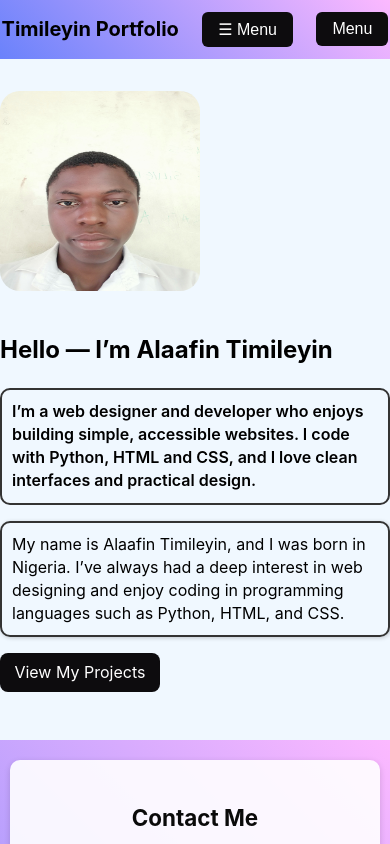
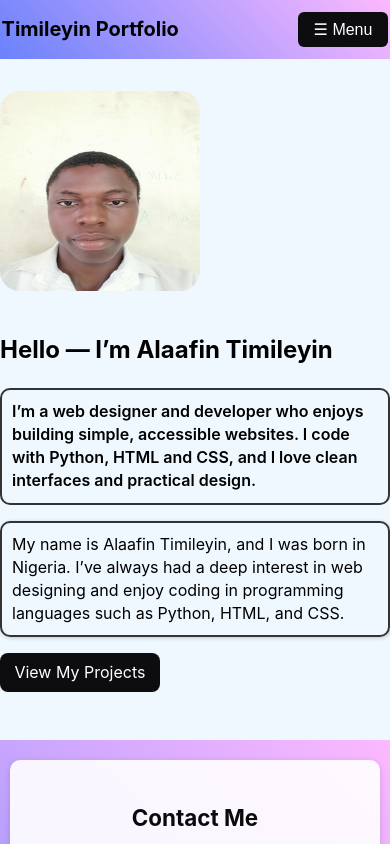
Before and after one commit to PYP-GUILD/Timileyin-Portfolio, a plain HTML site: page index.html in a window 390 px wide. Shown: the top 844 px of the page. Drawn offline with Linux system fonts and the light colour scheme; files whose address does not match are found by name.

Commit message:
Update index.html

```diff
--- a/index.html
+++ b/index.html
@@ -10,9 +10,8 @@
     <header class="site-header">
       <div class="container header-inner">
         <h1 class="site-title">Timileyin Portfolio</h1>
-        <button class="nav-toggle">☰ Menu</button>
-        <button class="nav-toggle" aria-controls="main-nav" aria-expanded="false">Menu</button>
-        <nav id="main-nav" class="nav">
+        <button class="nav-toggle" aria-controls="main-nav" aria-expanded="false">☰ Menu</button>
+        <nav id="main-nav" class="nav" role="navigation">
           <a href="index.html">Home</a>
           <a href="about.html">Resume</a>
           <a href="projects.html">Projects</a>
@@ -34,17 +33,15 @@
         </p>
       </section>
     </main>
+
     <footer>
       <div class="footer-container">
-    <!-- Left column: Contact -->
         <div class="footer-left">
           <h3>Contact Me</h3>
           <p>+234 08062689848</p>
           <p><a href="mailto:timileyinalaafin1@gmail.com">timileyinalaafin1@gmail.com</a></p>
           <p><a href="https://github.com/timileyinalaafin1-gif" target="_blank" rel="noopener">timileyinalaafin1-gif</a></p>
         </div>
-
-    <!-- Right column: Quick Links -->
         <div class="footer-right">
           <h3>Quick Links</h3>
           <a href="index.html">Home</a><br>
@@ -53,10 +50,8 @@
           <a href="contact.html">Contact</a><br>
         </div>
       </div>
-
       <p class="footer-copy">&copy; 2025. All rights reserved.</p>
     </footer>
-
 
     <script src="js/main.js"></script>
   </body>
```
Lines whose indentation alone changed are shown as unchanged.
